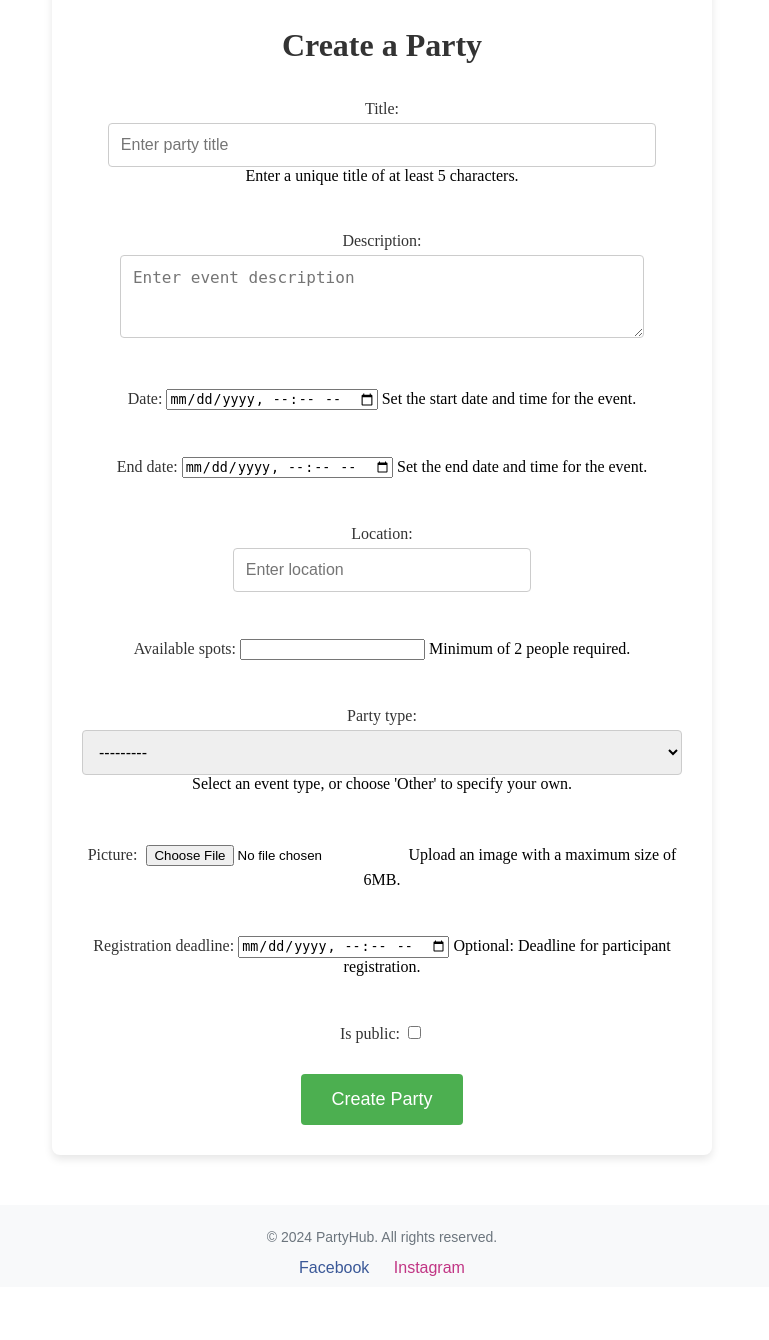
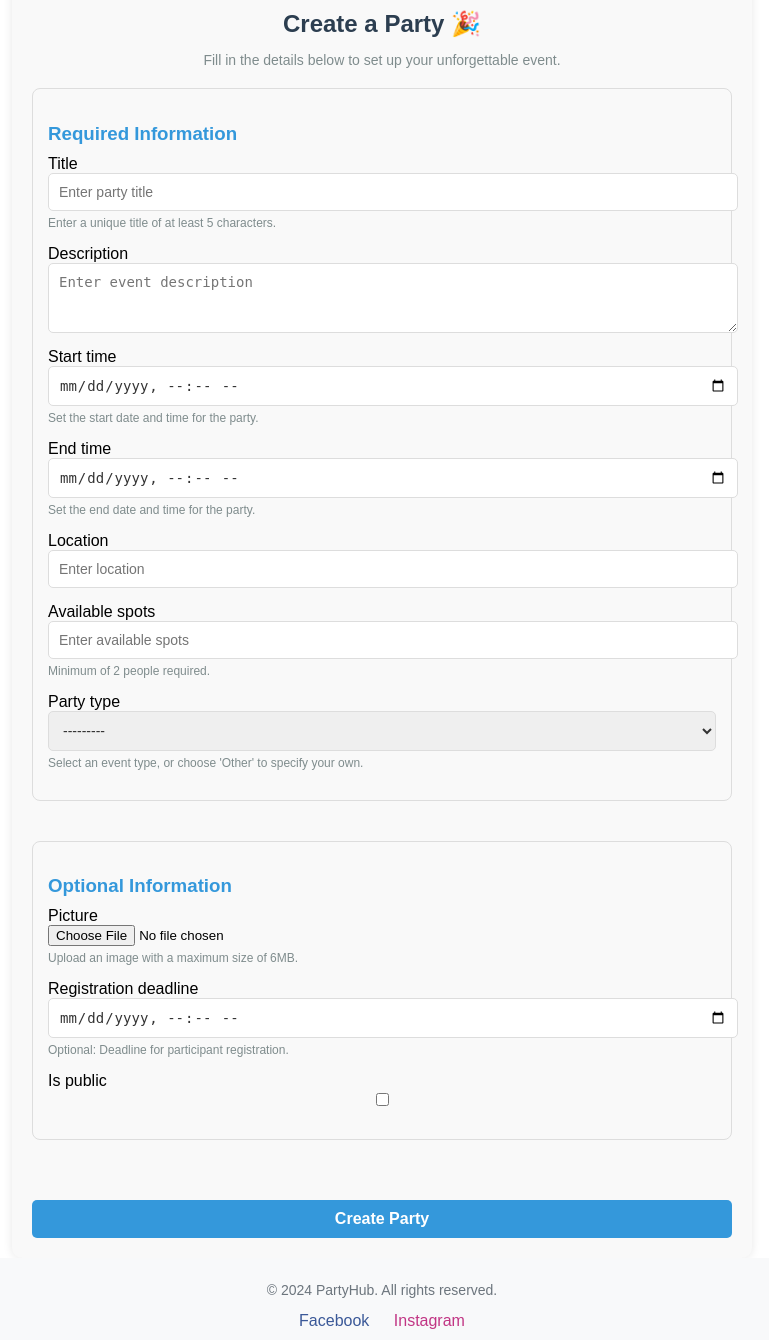
Before and after one commit to 3iqpotato/PartyHub, a Django app: page /parties/create/ in a window 1280 px wide. Shown: the part 80-1420 px from the top of the page, without its empty margins (258-1027 px from the left). Before the commit the page ends 1356 px from the top, so only its background shows below. Run offline with Django 5.2, Linux system fonts and the light colour scheme; the visitor is signed in with stand-in values (Sample User, id 1); data that the repository does not hold is empty.

Commit message:
Fix: fixed parties edit and create form + date fields

```diff
--- a/PartyHub_Project/PartyHub_Project/Accounts/models.py
+++ b/PartyHub_Project/PartyHub_Project/Accounts/models.py
@@ -33,7 +33,7 @@ class UserProfile(AbstractUser):
 
     def get_valid_tickets(self):
         now = timezone.now()
-        return self.tickets.filter(party__end_date__gt=now).exclude(checked=True)
+        return self.tickets.filter(party__end_time__gt=now).exclude(checked=True)
 
     def get_followers(self):
         return self.follower_set.all()
@@ -58,12 +58,12 @@ class UserProfile(AbstractUser):
 
     def get_live_party(self):
         now = timezone.now()
-        party = self.organized_parties.filter(date__lte=now, end_date__gte=now).first()
+        party = self.organized_parties.filter(start_time__lte=now, end_time__gte=now).first()
         return party
 
     def get_not_started_parties(self):
         now = timezone.now()
-        return self.organized_parties.filter(date__gte=now)
+        return self.organized_parties.filter(start_time__gte=now)
 
     # def get_parties(self):
     #     return self.organized_parties
--- a/PartyHub_Project/PartyHub_Project/Party/forms.py
+++ b/PartyHub_Project/PartyHub_Project/Party/forms.py
@@ -5,15 +5,14 @@ from django.db.models import Q
 from django.forms import DateTimeInput, TextInput, Select, CheckboxInput
 
 
-
-class PartyCreateForm(forms.ModelForm):
+class PartyBaseForm(forms.ModelForm):
     class Meta:
         model = Party
-        fields = ['title', 'description', 'date', 'end_date', 'location',
+        fields = ['title', 'description', 'start_time', 'end_time', 'location',
                   'available_spots', 'party_type', 'picture', 'registration_deadline', 'is_public']
 
         widgets = {
-            'title': TextInput(attrs={
+            'title': forms.TextInput(attrs={
                 'placeholder': 'Enter party title',
                 'class': 'form-control',
             }),
@@ -22,62 +21,99 @@ class PartyCreateForm(forms.ModelForm):
                 'class': 'form-control',
                 'rows': 3
             }),
-            'date': DateTimeInput(attrs={
+            'start_time': forms.DateTimeInput(attrs={
                 'type': 'datetime-local',
                 'class': 'form-control',
+                'placeholder': 'Start date and time'
             }),
-            'location': TextInput(attrs={
+            'end_time': forms.DateTimeInput(attrs={
+                'type': 'datetime-local',
+                'class': 'form-control',
+                'placeholder': 'End date and time'
+            }),
+            'location': forms.TextInput(attrs={
                 'placeholder': 'Enter location',
                 'class': 'form-control',
             }),
-            'party_type': Select(attrs={
+            'party_type': forms.Select(attrs={
                 'class': 'form-control',
             }),
             'available_spots': forms.NumberInput(attrs={
                 'class': 'form-control',
                 'min': 2,
+                'placeholder': 'Enter available spots'
             }),
             'picture': forms.ClearableFileInput(attrs={
                 'class': 'form-control-file',
             }),
-            'registration_deadline': DateTimeInput(attrs={
+            'registration_deadline': forms.DateTimeInput(attrs={
                 'type': 'datetime-local',
                 'class': 'form-control',
+                'placeholder': 'Registration deadline'
             }),
-            'end_date':  DateTimeInput(attrs={
-                'type': 'datetime-local',
-                'class': 'form-control',
-            }),
-            'is_public': CheckboxInput(attrs={
+            'is_public': forms.CheckboxInput(attrs={
                 'class': 'form-control',
             })
         }
 
-    def clean_title(self):
-        title = self.cleaned_data.get('title')
-        if Party.objects.filter(title=title).exists():
-            raise forms.ValidationError("An event with this title already exists.")
+    # def __init__(self, *args, **kwargs):
+    #     super().__init__(*args, **kwargs)
+    #
+    #     # Пример за добавяне на атрибути за полетата
+    #     self.fields['title'].widget.attrs.update({'placeholder': 'Enter party title', 'class': 'form-control'})
+    #     self.fields['description'].widget.attrs.update(
+    #         {'placeholder': 'Enter event description', 'class': 'form-control', 'rows': 3})
+    #     self.fields['date'].widget.attrs.update({'type': 'datetime-local', 'class': 'form-control'})
+    #     self.fields['location'].widget.attrs.update({'placeholder': 'Enter location', 'class': 'form-control'})
+    #     self.fields['party_type'].widget.attrs.update({'class': 'form-control'})
+    #     self.fields['available_spots'].widget.attrs.update({'class': 'form-control', 'min': 2})
+    #     self.fields['picture'].widget.attrs.update({'class': 'form-control-file'})
+    #     self.fields['registration_deadline'].widget.attrs.update({'type': 'datetime-local', 'class': 'form-control'})
+    #     self.fields['end_date'].widget.attrs.update({'type': 'datetime-local', 'class': 'form-control'})
+    #     self.fields['is_public'].widget.attrs.update({'class': 'form-control'})
 
-        return title
+
+
+class PartyCreateForm(PartyBaseForm):
+    class Meta(PartyBaseForm.Meta):
+        pass
 
     def clean(self):
         cleaned_data = super().clean()
-        start_date = cleaned_data.get("date")
-        end_date = cleaned_data.get("end_date")
+        start_date = cleaned_data.get("start_time")
+        end_date = cleaned_data.get("end_time")
             # Проверка за конфликти с други партита
         conflicting_parties = Party.objects.filter(
                 # Условие 1: Съществуващо парти започва преди края на новото и свършва след началото на новото
-                Q(date__lt=end_date, end_date__gt=start_date) |
+                Q(start_time__lt=end_date, end_time__gt=start_date) |
                 # Условие 2: Съществуващо парти започва преди началото на новото и свършва след началото на новото
-                Q(date__lt=start_date, end_date__gt=start_date) |
+                Q(start_time__lt=start_date, end_time__gt=start_date) |
                 # Условие 3: Съществуващо парти свършва след началото на новото и започва преди края на новото
-                Q(end_date__gt=start_date, date__lt=end_date)
+                Q(end_time__gt=start_date, start_time__lt=end_date)
             )
 
         # .exclude(id=self.id))  # Изключваме текущото парти, ако редактираме // TODO ako pravq forma za editvane da dobavq towa!!!
-
 
         if conflicting_parties.exists():
             raise ValidationError("There is another party scheduled during this time. Please choose a different time period.")
 
         return cleaned_data
+
+    def clean_title(self):
+        title = self.cleaned_data.get('title')
+        if Party.objects.filter(title=title).exists() :
+            raise forms.ValidationError("An event with this title already exists.")
+
+        return title
+
+
+class PartyEditForm(PartyBaseForm):
+    class Meta(PartyBaseForm.Meta):
+        model = Party
+        fields = ['title', 'description', 'location', 'party_type', 'picture']
+
+    def clean_title(self):
+        title = self.cleaned_data.get('title')
+        if Party.objects.exclude(id=self.instance.id).filter(title=title).exists():
+            raise forms.ValidationError("An event with this title already exists.")
+        return title
--- a/PartyHub_Project/PartyHub_Project/Party/managers.py
+++ b/PartyHub_Project/PartyHub_Project/Party/managers.py
@@ -9,11 +9,11 @@ class PartyManager(models.Manager):
 
     def get_current_parties(self, user):
         now = timezone.now()
-        return self.filter(organizer=user, date__lte=now, end_date__gte=now)
+        return self.filter(organizer=user, start_time__lte=now, end_time__gte=now)
 
     def get_public_parties(self):
         now = timezone.now()
-        return self.filter(is_public=True, date__gte=now)
+        return self.filter(is_public=True, start_time__gte=now)
 
     def get_party_by_id(self, party_id):
         return self.filter(id=party_id).first()
--- a/PartyHub_Project/PartyHub_Project/Party/mixins.py
+++ b/PartyHub_Project/PartyHub_Project/Party/mixins.py
@@ -15,7 +15,7 @@ class LivePartyAccessMixin:
         # Проверка дали потребителят е организаторът и партито е на живо
         if request.user == party.organizer:
 
-            if party.date <= current_time <= party.end_date:
+            if party.start_time <= current_time <= party.end_time:
                 return super().dispatch(request, *args, **kwargs)
             else:
                 return render(request, 'Party/party_inactive.html', {'party': party})
--- a/PartyHub_Project/PartyHub_Project/Party/urls.py
+++ b/PartyHub_Project/PartyHub_Project/Party/urls.py
@@ -8,4 +8,5 @@ urlpatterns = [
     path('create/', views.PartyCreateView.as_view(), name='create_party'),
     path('details/<slug:slug>/', views.PartyDetailsView.as_view(), name='details_party'),
     path('delete/<slug:slug>/', views.PartyDeleteView.as_view(), name='delete_party'),
+    path('edit/<slug:slug>/', views.PartyEditView.as_view(), name='edit_party'),
 ]
--- a/PartyHub_Project/PartyHub_Project/Party/views.py
+++ b/PartyHub_Project/PartyHub_Project/Party/views.py
@@ -1,4 +1,4 @@
-from PartyHub_Project.Party.forms import PartyCreateForm
+from PartyHub_Project.Party.forms import PartyCreateForm, PartyEditForm
 from PartyHub_Project.Party.mixins import LivePartyAccessMixin
 from PartyHub_Project.Party.models import Party
 from django.contrib.auth.mixins import LoginRequiredMixin, UserPassesTestMixin
@@ -6,7 +6,7 @@
 from django.shortcuts import get_object_or_404
 from django.urls import reverse_lazy
 from django.utils import timezone
-from django.views.generic import ListView, CreateView, DetailView, DeleteView
+from django.views.generic import ListView, CreateView, DetailView, DeleteView, UpdateView
 
 
 #not a View a function that get the right parties for the users!!!!
@@ -85,8 +85,8 @@
         context = super().get_context_data(**kwargs)
         now = timezone.localtime(timezone.now())
 
-        context['upcoming_parties'] = self.get_queryset().filter(date__gte=now)
-        context['past_parties'] = self.get_queryset().filter(end_date__lt=now)
+        context['upcoming_parties'] = self.get_queryset().filter(start_time__gte=now)
+        context['past_parties'] = self.get_queryset().filter(end_time__lt=now)
 
         return context
 
@@ -108,7 +108,7 @@
         party = self.get_object()
         now = timezone.localtime(timezone.now())
 
-        if party.date <= now:
+        if party.end_time <= now:
             return False
 
         if not party.is_public:
@@ -144,16 +144,15 @@
     model = Party
     template_name = 'Party/live_party_details.html'
 
-    # def get_context_data(self):
-    #     context = super().get_context_data()
-    #
-    #     return context
 
-    # def test_func(self):
-    #     party = get_object_or_404(Party, pk=self.kwargs.get('pk'))
-    #     current_time = timezone.now()
-    #
-    #     # Проверка дали потребителят е организаторът и дали партито е активно в момента
-    #     if self.request.user == party.organizer and party.date <= current_time <= party.end_date:
-    #         return True
-    #     return False
+class PartyEditView(LoginRequiredMixin, UserPassesTestMixin, UpdateView):
+    model = Party
+    form_class = PartyEditForm
+    template_name = 'Party/party_edit.html'
+
+    def get_success_url(self):
+            return reverse_lazy('details_party', kwargs={'slug': self.object.slug})
+
+    def test_func(self):
+        party = self.get_object()
+        return self.request.user == party.organizer and party.start_time > timezone.now()
--- a/PartyHub_Project/PartyHub_Project/Ticket/models.py
+++ b/PartyHub_Project/PartyHub_Project/Ticket/models.py
@@ -30,7 +30,7 @@ class Ticket(models.Model):
 
     def is_party_live(self):
         now = timezone.now()
-        return self.party.end_date > now
+        return self.party.end_time > now
 
     def __str__(self):
         ticket_type = "VIP" if self.is_vip else "Standard"
--- a/PartyHub_Project/static/css/Parties_css/create_party.css
+++ b/PartyHub_Project/static/css/Parties_css/create_party.css
@@ -1,79 +1,103 @@
-/* Контейнер за създаване на парти */
 .create-party-container {
-    max-width: 600px;
-    margin: 50px auto;
-    padding: 30px;
-    background-color: #fff;
-    border-radius: 8px;
-    box-shadow: 0px 4px 8px rgba(0, 0, 0, 0.1);
-    text-align: center;
+    max-width: 700px;
+    margin: 0 auto;
+    padding: 70px 20px 20px 20px;
+    background-color: #f9f9f9;
+    border-radius: 10px;
+    box-shadow: 0px 0px 10px rgba(0, 0, 0, 0.1);
+    font-family: Arial, sans-serif;
 }
 
 .create-party-container h2 {
-    font-size: 32px;
-    color: #333;
+    text-align: center;
+    color: #2c3e50;
+    font-size: 24px;
+    margin-bottom: 10px;
+}
+
+.create-party-container .description {
+    text-align: center;
+    color: #7f8c8d;
+    font-size: 14px;
     margin-bottom: 20px;
 }
 
-/* Формата за парти */
 .party-form {
     display: flex;
     flex-direction: column;
-    gap: 15px;
-    align-items: center;
+    gap: 20px;
 }
 
-/* Полета на формата */
-.party-form input[type="text"],
-.party-form input[type="date"],
-.party-form textarea,
-.party-form select {
-    width: 100%;
-    padding: 12px;
-    font-size: 16px;
-    border: 1px solid #ccc;
-    border-radius: 4px;
-    margin-top: 5px;
-    box-sizing: border-box;
+.form-section {
+    padding: 15px;
+    border: 1px solid #ddd;
+    border-radius: 8px;
+    margin-bottom: 20px;
 }
 
-.party-form input[type="file"] {
-    padding: 5px;
-    border-radius: 4px;
+.form-section h3 {
+    color: #3498db;
+    margin-bottom: 10px;
 }
 
-/* Заглавие на полето */
-.party-form label {
-    text-align: left;
-    width: 100%;
-    font-size: 16px;
-    color: #333;
+.form-group {
+    display: flex;
+    flex-direction: column;
+    margin-bottom: 15px;
 }
 
-/* Бутон за изпращане на формата */
+.form-group label {
+    font-weight: bold;
+    color: #2c3e50;
+    margin-bottom: 5px;
+}
+
+.form-group .required {
+    color: #e74c3c;
+}
+
+.form-group input[type="text"],
+.form-group input[type="datetime-local"],
+.form-group input[type="number"],
+.form-group select,
+.form-group textarea {
+    padding: 10px;
+    border: 1px solid #ddd;
+    border-radius: 5px;
+    font-size: 14px;
+    color: #333;
+    width: 100%;
+}
+
+.form-group input[type="datetime-local"] {
+    font-size: 14px;
+}
+
+.form-group .help-text {
+    font-size: 12px;
+    color: #7f8c8d;
+    margin-top: 5px;
+}
+
+.checkbox-group {
+    display: flex;
+    align-items: center;
+    gap: 8px;
+}
+
 .submit-btn {
-    padding: 15px 30px;
-    font-size: 18px;
-    background-color: #4CAF50;
-    color: white;
+    margin-top: 20px;
+    padding: 10px;
+    font-size: 16px;
+    font-weight: bold;
+    color: #fff;
+    background-color: #3498db;
     border: none;
-    border-radius: 4px;
+    border-radius: 5px;
     cursor: pointer;
     transition: background-color 0.3s ease;
 }
 
 .submit-btn:hover {
-    background-color: #45a049;
+    background-color: #2980b9;
 }
-
-/* Ред за различни секции в формата */
-.party-form div {
-    display: flex;
-    flex-direction: column;
-    gap: 5px;
-}
-
-/* Празен ред между различни секции в формата */
-.party-form .empty-row {
-    margin-bottom: 20px;
-}
--- a/PartyHub_Project/templates/Party/create_party.html
+++ b/PartyHub_Project/templates/Party/create_party.html
@@ -1,19 +1,53 @@
 {% extends "Common/base.html" %}
 {% load static %}
-{%  block styles %}
+{% block styles %}
     <link rel="stylesheet" href="{% static 'css/Parties_css/create_party.css' %}">
 {% endblock %}
 {% block content %}
 <div class="create-party-container">
-    <h2>Create a Party</h2>
+    <h2>Create a Party 🎉</h2>
+    <p class="description">Fill in the details below to set up your unforgettable event.</p>
 
-    <!-- Форма за създаване на парти -->
-    <form method="post" enctype="multipart/form-data" class="party-form">
-        {% csrf_token %}
-        {{ form.as_p }} <!-- Рендиране на полетата на формата -->
+<form method="post" enctype="multipart/form-data" class="party-form">
+    {% csrf_token %}
 
-        <!-- Бутон за създаване на парти -->
-        <button type="submit" class="submit-btn">Create Party</button>
-    </form>
+    <!-- Задължителни полета -->
+    <div class="form-section">
+        <h3>Required Information</h3>
+
+        {% for field in form %}
+            {% if field.field.required %}
+
+                <div class="form-group">
+                    {{ field.label }}<span class="required"></span>
+                    {{ field }}
+                    {% if field.help_text %}
+                        <small class="help-text">{{ field.help_text }}</small>
+                    {% endif %}
+                </div>
+            {% endif %}
+        {% endfor %}
+    </div>
+
+    <!-- Незадължителни полета -->
+    <div class="form-section">
+        <h3>Optional Information</h3>
+
+        {% for field in form %}
+            {% if not field.field.required %}
+                <div class="form-group">
+                    {{ field.label }}
+                    {{ field }}
+                    {% if field.help_text %}
+                        <small class="help-text">{{ field.help_text }}</small>
+                    {% endif %}
+                </div>
+            {% endif %}
+        {% endfor %}
+    </div>
+
+    <!-- Submit Button -->
+    <button type="submit" class="submit-btn">Create Party</button>
+</form>
 </div>
 {% endblock %}
--- a/PartyHub_Project/templates/Party/party_details.html
+++ b/PartyHub_Project/templates/Party/party_details.html
@@ -16,7 +16,8 @@
         {% endif %}
 
         <div class="party-info">
-            <p><strong>Date:</strong> {{ party.date }}</p>
+            <p><strong>Start:</strong> {{ party.date }}</p>
+            <p><strong>End:</strong> {{ party.end_date }}</p>
             <p><strong>Title:</strong> {{ party.title }}</p>
             <p><strong>Location:</strong> {{ party.location }}</p>
             <p><strong>Organizer:</strong> {{ party.organizer.username }}</p>
@@ -27,6 +28,9 @@
             {% if user.is_authenticated %}
                 {% if party.organizer == user %}
                     <a href="{% url 'delete_party' party.slug %}" class="details-link">Delete Party</a>
+                    {% if can_buy %}
+                        <a href="{% url 'edit_party' party.slug %}" class="details-link">Edit Party</a>
+                        {% endif %}
 
                 {% else %}
                     {% if can_buy %}
--- a/PartyHub_Project/templates/Party/user_parties.html
+++ b/PartyHub_Project/templates/Party/user_parties.html
@@ -23,6 +23,7 @@
                         <p><strong>Location:</strong> {{ party.location }}</p>
                         <p>{{ party.description|truncatewords:20 }}</p>
                         <a href="{% url 'details_party' party.slug %}" class="details-link">View Details</a>
+                        <a href="{% url 'edit_party' party.slug %}" class="details-link">Edit Party</a>
                     </div>
                 </div>
             {% endfor %}
@@ -41,6 +42,7 @@
                         <p><strong>Location:</strong> {{ party.location }}</p>
                         <p>{{ party.description|truncatewords:20 }}</p>
                         <a href="{% url 'delete_party' party.slug %}" class="details-link">Delete Party</a>
+
                     </div>
                 </div>
             {% endfor %}
```
Also changed, not shown: PartyHub_Project/PartyHub_Project/Party/models.py (+9 -9 lines), PartyHub_Project/PartyHub_Project/Ticket/views.py (+2 -52 lines), PartyHub_Project/static/css/Parties_css/edit_party.css (added, +87 -0 lines), PartyHub_Project/templates/Party/party_edit.html (added, +32 -0 lines), PartyHub_Project/templates/Party/party_list.html (+0 -12 lines), PartyHub_Project/PartyHub_Project/Party/migrations/0001_initial.py, PartyHub_Project/PartyHub_Project/Party/migrations/0002_party_is_public_alter_party_slug.py, PartyHub_Project/PartyHub_Project/Party/migrations/0003_alter_party_slug.py (deleted).
